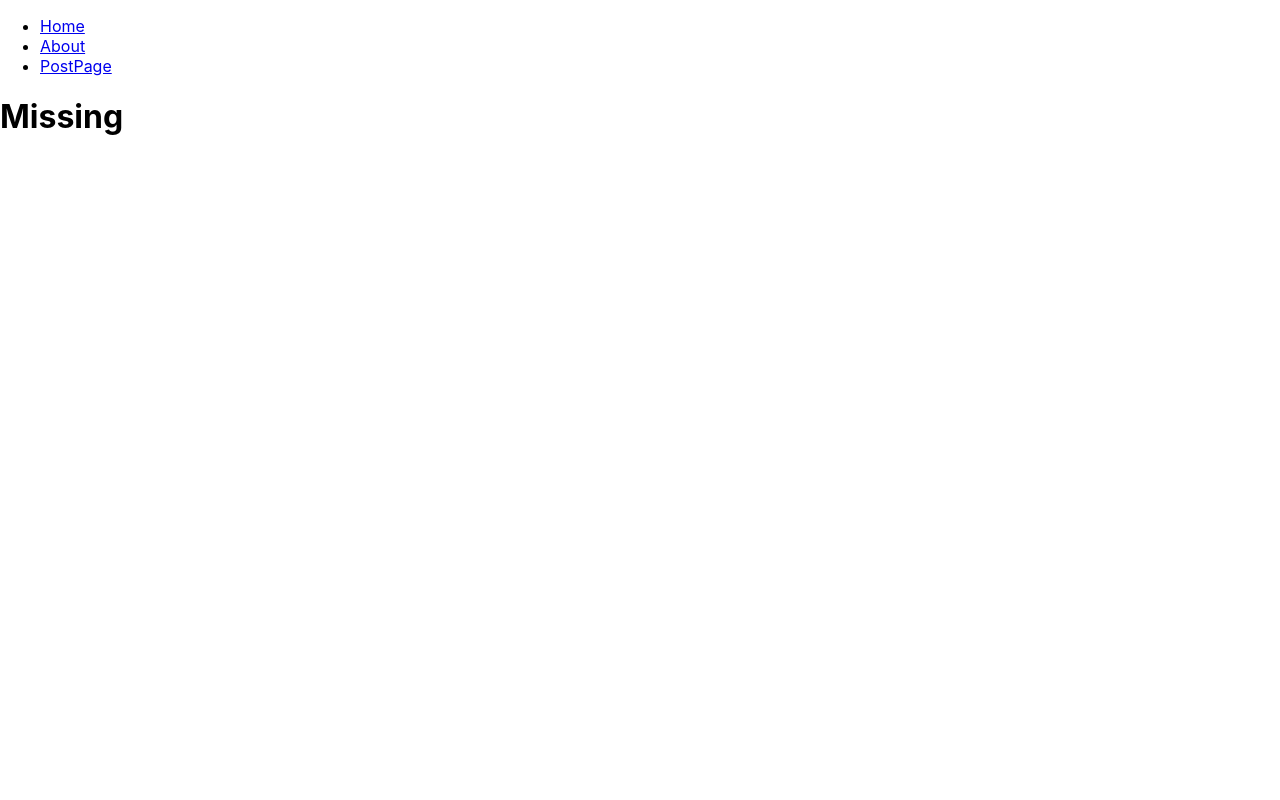
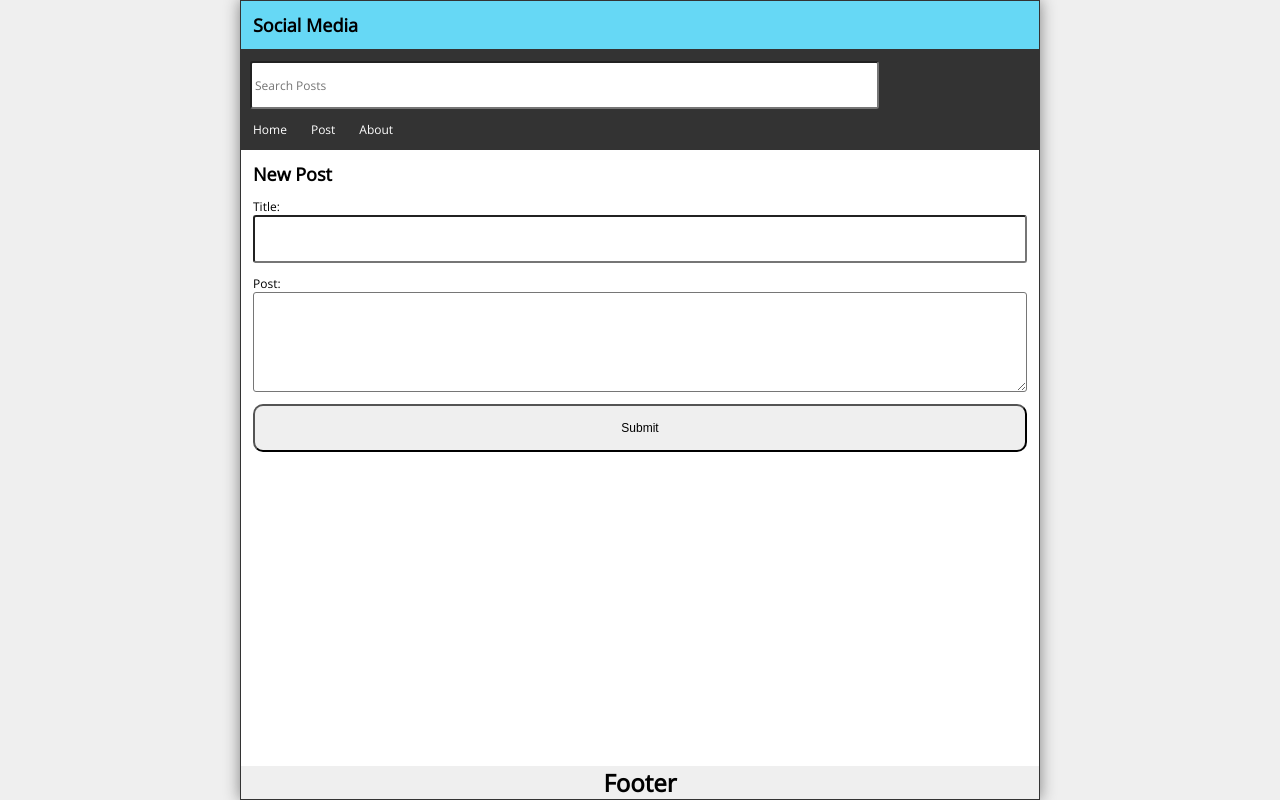
Before and after one commit to Dilukshan-S/SocialMedia-App, a React (Create React App) app: page /post in a window 1280 px wide. Built offline with nearby package versions, Linux system fonts and the light colour scheme.

Commit message:
NewPages

```diff
--- a/package.json
+++ b/package.json
@@ -6,6 +6,7 @@
     "@testing-library/jest-dom": "^5.17.0",
     "@testing-library/react": "^13.4.0",
     "@testing-library/user-event": "^13.5.0",
+    "date-fns": "^3.6.0",
     "react": "^18.2.0",
     "react-dom": "^18.2.0",
     "react-router-dom": "^6.20.1",
--- a/src/About.js
+++ b/src/About.js
@@ -2,9 +2,10 @@
 
 const About = () => {
   return (
-    <div>
-      <h1>About</h1>
-    </div>
+    <main className='About'>
+      <h2>About</h2>
+      <p style={{marginTop: "1rem"}}>Hi, I am Dilukshan. Together lets make education free for everyone in the world.</p>
+    </main>
   )
 }
 
--- a/src/App.js
+++ b/src/App.js
@@ -1,4 +1,4 @@
-import { Link, Route, Routes } from "react-router-dom";
+import { Link, Route, Routes, useNavigate } from "react-router-dom";
 import About from "./About";
 import Footer from "./Footer";
 import Header from "./Header";
@@ -9,43 +9,83 @@
 import PostPage from "./PostPage";
 import Post from "./Post";
 import PostLayout from "./PostLayout";
+import { useEffect, useState } from "react";
+import { format } from 'date-fns';
 
 function App() {
-  return (
+  const navigate = useNavigate();
+  const [posts, setPosts] = useState([
+    {
+      id: 1,
+      title: "My First Post",
+      datetime: "March 19 2024 12:22;44 AM",
+      body: "Creating an application using React.js."
+    },
+    {
+      id: 2,
+      title: "My second Post",
+      datetime: "March 19 2024 12:25;44 AM",
+      body: "Finding the will to live."
+    },
+    {
+      id: 3,
+      title: "My Third Post",
+      datetime: "March 19 2024 12:27;44 AM",
+      body: "Watching React.js youtube tutorials."
+    },
+    {
+      id: 4,
+      title: "My Fourth Post",
+      datetime: "March 19 2024 12:29;44 AM",
+      body: "Just a sample post for testing purposes."
+    },
+  ])
+  const [search, setSearch]= useState('');
+  const [searchResults, setSearchResults] = useState([]);
+  const [postTitle, setPostTitle] = useState('');
+  const [postBody, setPostBody] = useState('');
+
+  useEffect(() =>{
+    const filteredResults = posts.filter((post) =>
+    ((post.body).toLowerCase()).includes(search.toLowerCase())
+    || ((post.title).toLowerCase()).includes(search.toLowerCase()));
+
+    setSearchResults(filteredResults.reverse());
+  }, [posts, search]);
+
+  const handleSubmit = (e) => {
+    e.preventDefault();
+    const id = posts.length ? posts[posts.length - 1].id + 1 : 1;
+    const datetime = format(new Date(), 'MMMM dd, yyyy pp');
+    const newPost = { id, title: postTitle, datetime, body: postBody};
+    const allPosts = [...posts, newPost];
+    setPosts(allPosts);
+    setPostTitle('');
+    setPostBody('');
+    navigate('/');
+  }
+
+  return  (
     <div className="App">
-      <nav>
-        <ul>
-          <li><Link to="/">Home</Link></li>
-          <li><Link to="/About">About</Link></li>
-          <li><Link to="/PostPage">PostPage</Link></li>
-        </ul>
-      </nav>
+      <Header title="Social Media"/>
+      <Nav
+        search={search}
+        setSearch={setSearch}
+      />
       <Routes>
-        <Route path="/" element={<Home />}/>
-        <Route path="/about" element={<About />}/>
-        <Route path="/newpost" element={<NewPost />}/>
-        {/* the below lines(nested) can also be written like:
-          <Route path="/PostPage" element={<PostPage />}/>
-          <Route path="/PostPage/:id" element={<Post />}/>
-          <Route path="/PostPage/NewPost" element={<NewPost />}/>
-         */}
-         <Route path="/PostPage" element={ <PostLayout />}>
-          <Route index element={<PostPage/>} />
-          <Route path=":id" element={<Post />}/>
-          <Route path="NewPost" element={<NewPost />}/>
-        </Route>
+        <Route path="/" element={<Home posts={searchResults}/>} />
+        <Route path="post"  element={<NewPost
+            handleSubmit={handleSubmit}
+            postTitle={postTitle}
+            setPostTitle={setPostTitle}
+            postBody={postBody}
+            setPostBody={setPostBody}
+          />}/>
 
-
-        <Route path="*" element={<Missing/>}/>
+          <Route path="about"  element={<About />}/>
+          <Route path="*"  element={<Missing />} />
       </Routes>
-      {/* <Header />
-      <Nav />
-      <Home />
-      <NewPost />
-      <PostPage />
-      <About />
-      <Missing />
-      <Footer /> */}
+      <Footer />
     </div>
   );
 }
--- /dev/null
+++ b/src/Feed.js
@@ -0,0 +1,13 @@
+import Post from "./Post"
+
+const Feed = ({posts}) => {
+  return (
+    <div>
+      {posts.map(post => (
+        <Post key={post.id} post={post} />
+      ))}
+    </div>
+  )
+}
+
+export default Feed
--- a/src/Header.js
+++ b/src/Header.js
@@ -1,10 +1,10 @@
 import React from 'react'
 
-const Header = () => {
+const Header = ({title}) => {
   return (
-    <div>
-     <h1>Header</h1>
-    </div>
+    <header className='Header'>
+     <h1>{title}</h1>
+    </header>
   )
 }
 
--- a/src/Home.js
+++ b/src/Home.js
@@ -1,10 +1,16 @@
-import React from 'react'
+import Feed from "./Feed";
 
-const Home = () => {
+const Home = ({ posts }) => {
   return (
-    <div>
-      <h1>Home</h1>
-    </div>
+    <main className="Home">
+      {posts.length ? (
+        <Feed posts={posts} />
+      ):(
+        <p style={{marginTop:"2rem"}}>
+          No posts to Display
+        </p>
+      )}
+    </main>
   )
 }
 
--- a/src/Missing.js
+++ b/src/Missing.js
@@ -1,10 +1,12 @@
-import React from 'react'
-
 const Missing = () => {
   return (
-    <div>
-      <h1>Missing</h1>
-    </div>
+    <main className="Missing">
+      <h2>Page Not Found</h2>
+      <p>Well, that's disappointing.</p>
+      <p>
+        Visit our Homepage
+      </p>
+    </main>
   )
 }
 
--- a/src/Nav.js
+++ b/src/Nav.js
@@ -1,11 +1,25 @@
-import React from 'react'
+import { Link } from "react-router-dom";
 
-const Nav = () => {
+const Nav = ({  search, setSearch}) => {
   return (
-    <div>
-      <h1>Nav</h1>
-    </div>
+    <nav className="Nav">
+      <form className="searchForm" onSubmit={(e) => e.preventDefault()}>
+        <label htmlFor="search">Search Posts</label>
+        <input
+            id="search"
+            type="text"
+            placeholder="Search Posts"
+            value={search}
+            onChange={(e) => setSearch(e.target.value)}
+        />
+      </form>
+      <ul>
+        <li><Link to="/">Home</Link></li>
+        <li><Link to="Post">Post</Link></li>
+        <li><Link to="About">About</Link></li>
+      </ul>
+    </nav>
   )
 }
 
-export default Nav;
+export default Nav
--- a/src/NewPost.js
+++ b/src/NewPost.js
@@ -1,10 +1,28 @@
-import React from 'react'
-
-const NewPost = () => {
+const NewPost = ({
+  handleSubmit, postTitle, setPostTitle, postBody, setPostBody
+}) => {
   return (
-    <div>
-      <h1>NewPost</h1>
-    </div>
+    <main className="NewPost">
+      <h2>New Post</h2>
+      <form className="newPostForm" onSubmit={handleSubmit}>
+        <label htmlFor="postTitle">Title:</label>
+        <input
+            id="postTitle"
+            type="text"
+            required
+            value={postTitle}
+            onChange={(e) => setPostTitle(e.target.value)}
+        />
+        <label htmlFor="postBody">Post:</label>
+        <textarea
+            id="postBody"
+            required
+            value={postBody}
+            onChange={(e) => setPostBody(e.target.value)}
+        />
+        <button type="submit">Submit</button>
+      </form>
+    </main>
   )
 }
 
--- a/src/Post.js
+++ b/src/Post.js
@@ -1,13 +1,14 @@
-import React from 'react'
-import { useParams } from 'react-router-dom';
-
-const Post = () => {
-    const {id} = useParams()
+const Post = ({post}) => {
   return (
-    <div>
-      <br></br>
-      Post {id}
-    </div>
+    <article className="post">
+      <h2>{post.title}</h2>
+      <p className="postDate">{post.datetime}</p>
+      <p className="postBody">{
+        (post.body).length <= 25
+        ? post.body
+        : `${(post.body).slice(0,25)}...`
+      }</p>
+    </article>
   )
 }
 
--- a/src/index.css
+++ b/src/index.css
@@ -1,13 +1,217 @@
+@import url('https://fonts.googleapis.com/css2?family=Open+Sans&display=swap');
+
+*{
+  margin: 0;
+  padding: 0;
+  box-sizing: border-box;
+}
+
+html {
+  font-size: 12px;
+}
+
 body {
-  margin: 0;
-  font-family: -apple-system, BlinkMacSystemFont, 'Segoe UI', 'Roboto', 'Oxygen',
-    'Ubuntu', 'Cantarell', 'Fira Sans', 'Droid Sans', 'Helvetica Neue',
-    sans-serif;
+  min-height: 100vh;
+  font-family: 'Open Sans', sans-serif;
   -webkit-font-smoothing: antialiased;
   -moz-osx-font-smoothing: grayscale;
+  display: flex;
+  background-color: #efefef;
 }
 
-code {
-  font-family: source-code-pro, Menlo, Monaco, Consolas, 'Courier New',
-    monospace;
+#root {
+  flex-grow: 1;
+  display: flex;
+  justify-content: center;
+  align-items: center;
 }
+
+.App {
+  width: 100%;
+  max-width: 800px;
+  height: 100vh;
+  display: flex;
+  flex-direction: column;
+  justify-content: flex-start;
+  align-items: center;
+  border: 1px solid #333;
+  box-shadow: 0px 0px 15px gray;
+}
+
+.Header, .Footer {
+  width: 100%;
+  background-color: #66d8f5;
+  padding: 1rem;
+  display: flex;
+  justify-content: space-between;
+  align-items: center;
+}
+
+.Header h1 {
+  font-size: 1.5rem;
+}
+
+.Header svg {
+  font-size: 2rem;
+}
+
+.Footer {
+  padding: 0.75rem;
+  display: grid;
+  place-content: center;
+}
+
+.Nav {
+  width: 100%;
+  background-color: #333;
+  display: flex;
+  flex-direction: column;
+  justify-content: flex-start;
+  align-items: flex-start;
+}
+
+.searchForm {
+  width: 80%;
+  padding: 1rem 0 0 0.75rem;
+}
+
+.searchForm input[type="text"] {
+  font-family: 'Open Sans', sans-serif;
+  width: 100%;
+  min-height: 48px;
+  font-size: 1rem;
+  padding: 0.25rem;
+  border-radius: 0.25rem;
+  outline: none;
+}
+
+.searchForm label {
+  position: absolute;
+  left: -99999px;
+}
+
+.Nav ul {
+  color: fff;
+  list-style-type: none;
+  display: flex;
+  flex-wrap: nowrap;
+  align-items: center;
+}
+
+.Nav li {
+  padding: 1rem;
+}
+
+.Nav li:hover,
+.Nav li.focus {
+  padding: 1rem;
+}
+
+.Nav li a{
+  color: #fff;
+  text-decoration: none;
+}
+
+.Nav li:hover,
+.Nav li.focus,
+.Nav li:hover a,
+.Nav li:focus a {
+  background-color: #eee;
+  color: #333;
+}
+
+.Nav li:hover a,
+.Nav li:focus a {
+  cursor: pointer;
+}
+
+.Home, .NewPost, .PostPage, .About, .Missing {
+  width: 100%;
+  flex-grow: 1;
+  padding: 1rem;
+  overflow-y: auto;
+  background-color: #fff;
+}
+
+.post {
+  margin-top: 1rem;
+  padding-bottom: 1rem;
+  border-bottom: 1px solid lightgray;
+}
+
+.Home .post a {
+  text-decoration: none;
+}
+
+.Home .post a,
+.Home .post a:visited {
+  color: #000;
+}
+
+.post:first-child {
+  margin-top: 0;
+}
+
+.post:last-child {
+  border-bottom: none;
+}
+
+.postDate {
+  font-size: 0.75rem;
+  margin-top: 0.25rem;
+}
+
+.postBody {
+  margin: 1rem 0;
+}
+
+.newPostForm {
+  display: flex;
+  flex-direction: column;
+}
+
+.newPostForm label{
+  margin-top: 1rem;
+}
+
+.newPostForm input[type='text'],
+.newPostForm textarea {
+  font-family: 'Open Sans', sans-serif;
+  width: 100%;
+  min-height: 48px;
+  font-size: 1rem;
+  padding: 0.25rem;
+  border-radius: 0.25rem;
+  margin-right: 0.25rem;
+  outline: none;
+}
+
+.newPostForm textarea {
+  height: 100px;
+}
+
+.newPostForm button {
+  margin-top: 1rem;
+  height: 48px;
+  min-width: 48px;
+  border-radius: 10px;
+  padding: 0.5rem;
+  font-size: 1rem;
+  cursor: pointer;
+}
+
+.Missing h2, .PostPage h2,
+.Missing p, .PostPage p {
+  margin-bottom: 1rem;
+}
+
+.PostPage button {
+  height: 48px;
+  min-width: 48px;
+  border-radius: 0.25rem;
+  padding: 0.5rem;
+  font-size: 1rem;
+  background-color: red;
+  color: #fff;
+  cursor: pointer;
+}
```
Also changed, not shown: 1 other file (tests, documents, lock files or other folders).
